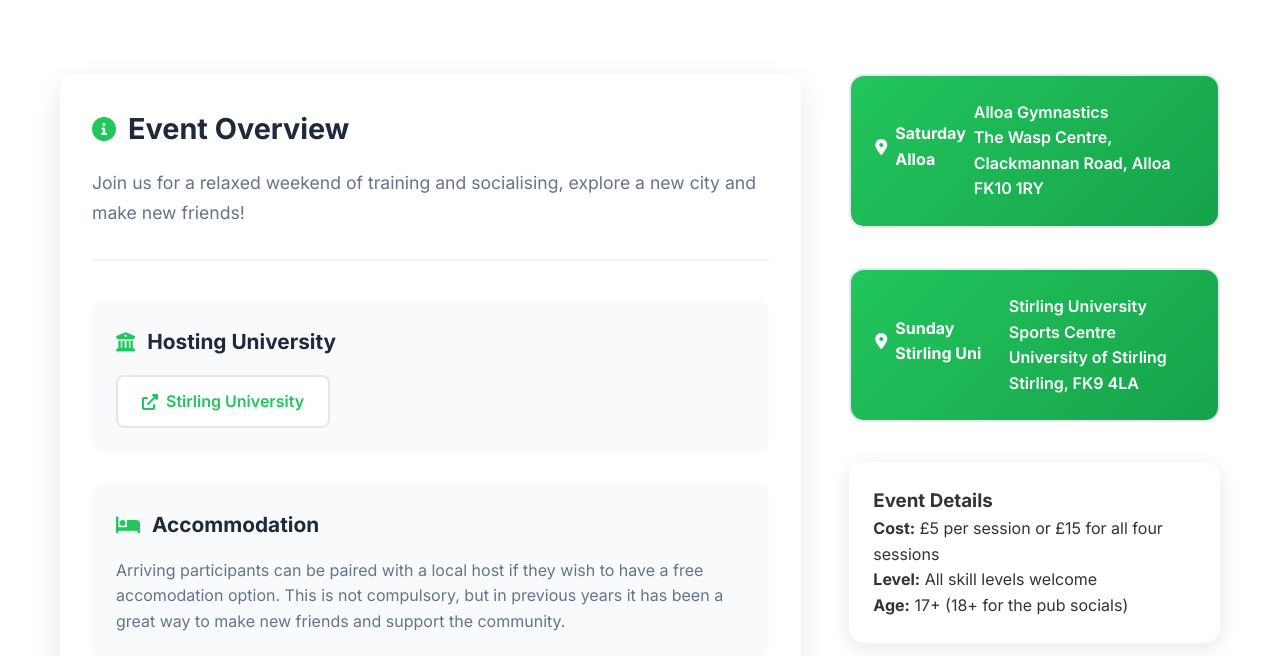
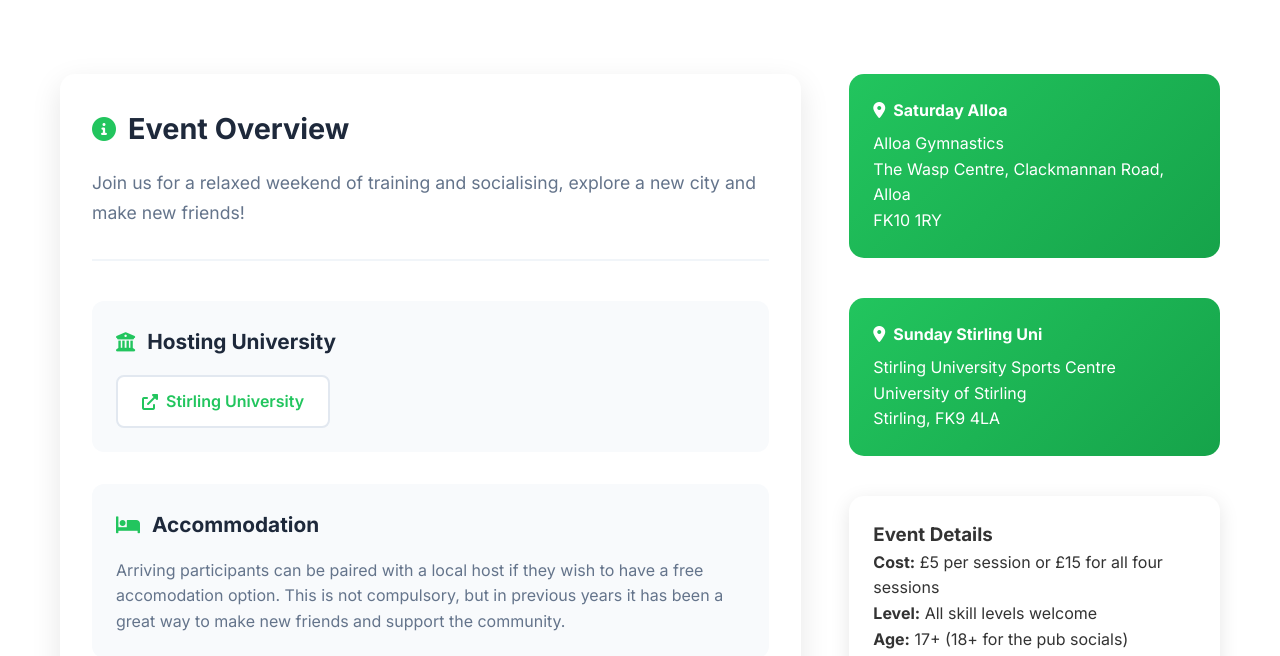
Before and after one commit to uglscotland/SUGL_site, a plain HTML site: page events/training-weekend.html in a window 1280 px wide. Shown: the part 470-1126 px from the top of the page. Drawn offline with Linux system fonts and the light colour scheme.

Commit message:
remove annoying styles

```diff
--- a/events/training-weekend.html
+++ b/events/training-weekend.html
@@ -627,7 +627,7 @@
 
                 <div class="event-sidebar">
                     <a href="https://maps.app.goo.gl/6BZwD4NVk8VGi25H7" target="_blank" style="text-decoration: none; color: inherit;">
-                    <div class="venue-card styled-link">
+                    <div class="venue-card">
                         <h4><i class="fas fa-map-marker-alt"></i> Saturday Alloa</h4>
 
 
@@ -638,7 +638,7 @@
                     </a>
 
                     <a href="https://maps.app.goo.gl/PzRuwPACcRReXShHA" target="_blank" style="text-decoration: none; color: inherit;">
-                    <div class="venue-card styled-link">
+                    <div class="venue-card">
                         <h4><i class="fas fa-map-marker-alt"></i> Sunday Stirling Uni</h4>
                         <p>Stirling University Sports Centre<br>
                         University of Stirling<br>
```
